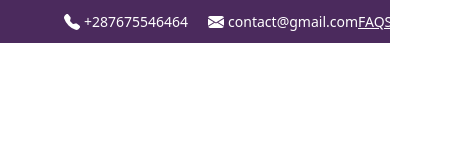
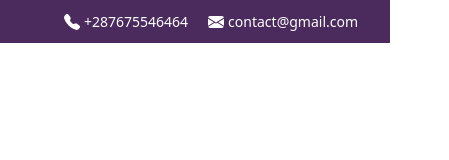
Before and after one commit to anishazahan/Best-Choice, a React (Create React App) app: page / in a window 390 px wide. Shown: the top 160 px of the page, 449 px wide, since content can reach past the window. Built offline with nearby package versions, Linux system fonts and the light colour scheme.

Commit message:
top header responsive

```diff
--- a/src/Shared/Header/Navbar.js
+++ b/src/Shared/Header/Navbar.js
@@ -2,7 +2,10 @@ import React from 'react'
 
 const Navbar = () => {
   return (
-    <div>Navbar</div>
+    <div className='max-w-7xl'>
+
+
+    </div>
   )
 }
 
--- a/src/Shared/Header/TopHeader.js
+++ b/src/Shared/Header/TopHeader.js
@@ -5,9 +5,9 @@ import { Link } from 'react-router-dom'
 
 const TopHeader = () => {
   return (
-    <div className='top-header'>
-        <div className="flex h-full max-w-7xl px-16 justify-between">
-            <div className="left flex space-x-5 items-center">
+    <div className='top-header w-full'>
+        <div className="flex h-full max-w-7xl px-16 justify-between mx-auto">
+            <div className="left flex space-x-5 items-center mx-auto md:mx-0">
                 <div className="flex items-center text-white h-full space-x-1">
                     <p><BsTelephoneFill></BsTelephoneFill> </p>
                     <p className='text-sm'>+287675546464</p>
@@ -17,7 +17,7 @@ const TopHeader = () => {
                     <p className='text-sm'>contact@gmail.com</p>
                 </div>
             </div>
-            <div className="right flex space-x-5 items-center">
+            <div className="right flex space-x-5 items-center hidden md:block">
                 <div className="flex items-center text-white h-full space-x-1">
 
                     <Link to='/' className='text-sm link'>FAQS</Link>
```
